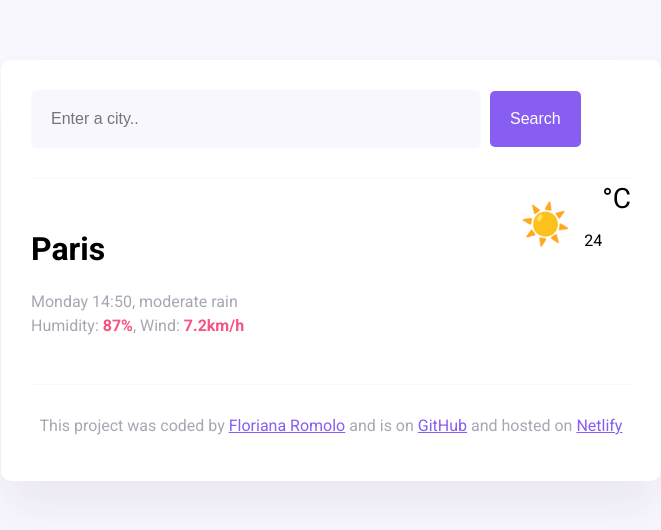
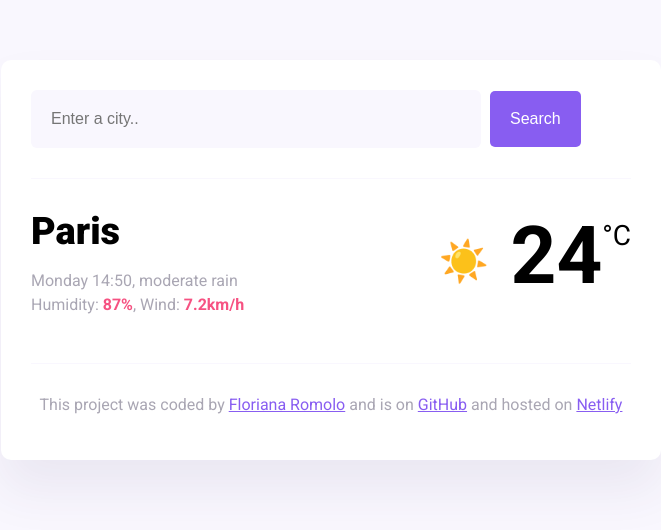
Before and after one commit to Biscotto17/SheCodes-challenge, a plain HTML site: page index.html in a window 1280 px wide. Shown: the whole page, without its empty margins (309-970 px from the left). Drawn offline with nearby package versions, Linux system fonts and the light colour scheme.

Commit message:
fixed html and css discrepancies

```diff
--- a/index.html
+++ b/index.html
@@ -36,12 +36,12 @@
               Wind: <strong id="current-wind">7.2km/h</strong>
             </p>
           </div>
-          <div id="current-temperature">
+          <div class="current-temperature">
             <span id="icon-container">
-              <span class="current-temperature-icon">☀️</span>
+              <span id="current-temperature-icon">☀️</span>
             </span>
             <span id="current-temperature-value">24</span
-            ><span class="current-temperature-unit">°C</span>
+            ><span id="current-temperature-unit">°C</span>
           </div>
         </div>
       </main>
--- a/style.css
+++ b/style.css
@@ -55,7 +55,7 @@ main {
   justify-content: space-between;
 }
 
-.current-city {
+#current-city {
   font-size: 38px;
   font-weight: 900;
   margin: 0;
@@ -71,7 +71,7 @@ main {
   color: #f65282;
 }
 
-.current-temperature-icon {
+#current-temperature-icon {
   position: relative;
   top: -8px;
   font-size: 40px;
@@ -85,12 +85,12 @@ img {
   margin-right: 5px;
 }
 
-.current-temperature-value {
+#current-temperature-value {
   font-size: 80px;
   font-weight: bold;
 }
 
-.current-temperature-unit {
+#current-temperature-unit {
   font-size: 28px;
   position: relative;
   top: -38px;
```
